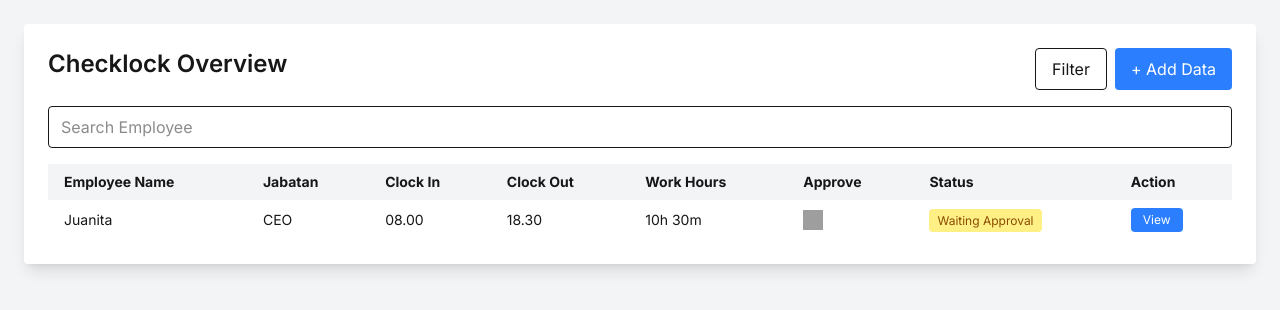
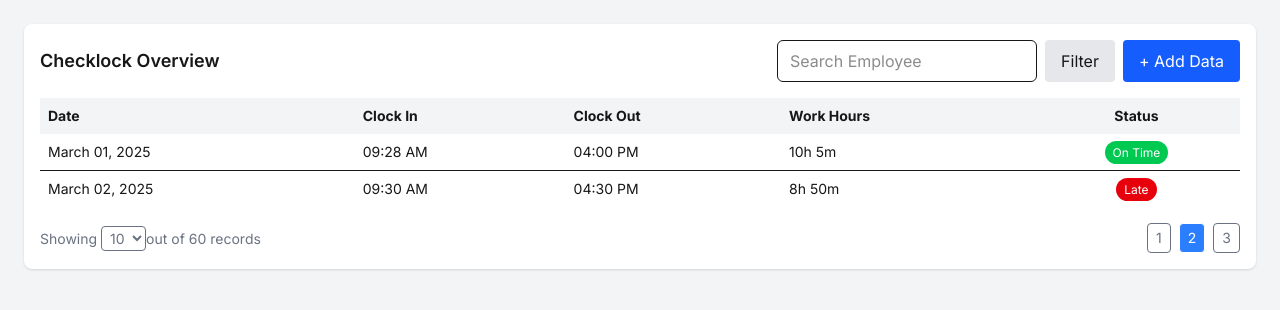
Before and after one commit to nrhlzanin/hris-cmlabs, a Next.js app in the folder frontend/: page /user/checklock in a window 1280 px wide. Shown: the top 310 px of the page. Built offline with nearby package versions, Linux system fonts and the light colour scheme; grey boxes are pictures that could not be loaded.

Commit message:
perbaikan checklock dan absensi

```diff
--- a/frontend/src/app/user/absensi/page.tsx
+++ b/frontend/src/app/user/absensi/page.tsx
@@ -2,22 +2,12 @@ import React from "react";
 
 export default function AbsensiForm() {
   return (
-    <main className="bg-gray-100 min-h-screen p-6">
-      <div className="bg-white p-6 rounded shadow-lg max-w-5xl mx-auto">
+    <div className="p-6 overflow-auto min-h-screen bg-gray-100">
+      <div className="bg-white p-6 rounded shadow-lg max-w-6xl mx-auto">
         <h2 className="text-2xl font-semibold mb-4">Add Checkbox</h2>
         <div className="grid grid-cols-1 md:grid-cols-2 gap-6">
-
           {/* Kolom Kiri */}
           <div className="space-y-4">
-            <div>
-              <label className="block text-sm font-medium">Select Employees</label>
-              <select className="mt-1 w-full border rounded px-3 py-2">
-                <option>Choose Employee</option>
-                <option>John Doe</option>
-                <option>Jane Smith</option>
-              </select>
-            </div>
-
             <div>
               <label className="block text-sm font-medium">Absent Type</label>
               <select className="mt-1 w-full border rounded px-3 py-2">
@@ -48,7 +38,9 @@ export default function AbsensiForm() {
                 <p className="my-2">Or</p>
                 <button className="text-blue-600 underline">Browse</button>
               </div>
-              <button className="mt-3 w-full bg-gray-200 py-2 rounded text-gray-600" disabled>Upload Now</button>
+              <button className="mt-3 w-full bg-gray-200 py-2 rounded text-gray-600" disabled>
+                Upload Now
+              </button>
             </div>
           </div>
 
@@ -62,7 +54,11 @@ export default function AbsensiForm() {
             </div>
 
             <div className="rounded overflow-hidden shadow">
-              <img></img>
+              <img
+                src="https://upload.wikimedia.org/wikipedia/commons/e/e0/Malang_Satellite_Image.png"
+                alt="Map"
+                className="w-full h-52 object-cover"
+              />
             </div>
 
             <div className="space-y-4">
@@ -71,7 +67,7 @@ export default function AbsensiForm() {
                 <input
                   type="text"
                   className="w-full border rounded px-3 py-2 mt-1"
-                  value="Malang City, East Java"
+                  defaultValue="Malang City, East Java"
                 />
               </div>
               <div className="grid grid-cols-2 gap-4">
@@ -102,6 +98,6 @@ export default function AbsensiForm() {
           <button className="px-4 py-2 bg-black text-white rounded">Save</button>
         </div>
       </div>
-    </main>
+    </div>
   );
 }
--- a/frontend/src/app/user/checklock/page.tsx
+++ b/frontend/src/app/user/checklock/page.tsx
@@ -1,190 +1,77 @@
-'use client';
-
-import { useState } from 'react';
+import Image from 'next/image';
 
 export default function ChecklockOverview() {
-  const [modalOpen, setModalOpen] = useState(false);
-  const [detailsOpen, setDetailsOpen] = useState(false);
-  const [approved, setApproved] = useState(null);
-
-  const handleApprove = () => {
-    setApproved(true);
-    setModalOpen(false);
-  };
-
-  const handleReject = () => {
-    setApproved(false);
-    setModalOpen(false);
-  };
-
   return (
-    <div className="bg-gray-100 min-h-screen p-6">
-      <div className="bg-white p-6 rounded shadow-lg">
-        <div className="flex justify-between mb-4">
-          <h2 className="text-2xl font-semibold">Checklock Overview</h2>
-          <div className="flex gap-2">
-            <button className="border px-4 py-2 rounded">Filter</button>
-            <button className="bg-blue-500 text-white px-4 py-2 rounded">+ Add Data</button>
+    <div className="min-h-screen bg-gray-100 p-6">
+      <div className="bg-white rounded-lg shadow p-4">
+        <div className="flex justify-between items-center mb-4">
+          <h2 className="text-lg font-semibold">Checklock Overview</h2>
+          <div className="flex space-x-2">
+            <input
+              type="text"
+              placeholder="Search Employee"
+              className="px-3 py-2 border rounded-md focus:ring focus:border-blue-300"
+            />
+            <button className="px-4 py-2 bg-gray-200 rounded hover:bg-gray-300">Filter</button>
+            <button className="px-4 py-2 bg-blue-600 text-white rounded hover:bg-blue-700">
+              + Add Data
+            </button>
           </div>
         </div>
 
-        <input type="text" placeholder="Search Employee" className="w-full border rounded px-3 py-2 mb-4" />
-
-        <table className="min-w-full text-sm text-left">
+        <div className="overflow-x-auto">
+          <table className="w-full text-sm text-left">
             <thead>
               <tr className="bg-gray-100">
-              <th className="px-4 py-2">Employee Name</th>
-              <th className="px-4 py-2">Jabatan</th>
-              <th className="px-4 py-2">Clock In</th>
-              <th className="px-4 py-2">Clock Out</th>
-              <th className="px-4 py-2">Work Hours</th>
-              <th className="px-4 py-2">Approve</th>
-              <th className="px-4 py-2">Status</th>
-              <th className="px-4 py-2">Action</th>
+                <th className="p-2">Date</th>
+                <th className="p-2">Clock In</th>
+                <th className="p-2">Clock Out</th>
+                <th className="p-2">Work Hours</th>
+                <th className="p-2 text-center">Status</th>
               </tr>
             </thead>
             <tbody className="divide-y">
               <tr>
-              <td className="px-4 py-2">Juanita</td>
-              <td className="px-4 py-2">CEO</td>
-              <td className="px-4 py-2">08.00</td>
-              <td className="px-4 py-2">18.30</td>
-              <td className="px-4 py-2">10h 30m</td>
-              <td className="px-4 py-2">
-                <button onClick={() => setModalOpen(true)} className="flex items-center gap-2">
-                  {!approved ? (
-                    <img src="/icons/cross.svg" alt="no" className="w-5 h-5" />
-                  ) : (
-                    <img src="/icons/check.svg" alt="yes" className="w-5 h-5" />
-                  )}
-                </button>
-              </td>
-              <td className="px-4 py-2">
-                <span
-                  className={`px-2 py-1 rounded text-xs ${
-                    approved === null
-                      ? 'bg-yellow-200 text-yellow-800'
-                      : approved
-                      ? 'bg-green-200 text-green-800'
-                      : 'bg-red-200 text-red-800'
-                  }`}
-                >
-                  {approved === null ? 'Waiting Approval' : approved ? 'On Time' : 'Late'}
+                <td className="p-2">March 01, 2025</td>
+                <td className="p-2">09:28 AM</td>
+                <td className="p-2">04:00 PM</td>
+                <td className="p-2">10h 5m</td>
+                <td className="p-2 text-center">
+                  <span className="bg-green-500 text-white px-2 py-1 rounded-full text-xs">
+                    On Time
                   </span>
                 </td>
-              <td className="px-4 py-2">
-                <button
-                  onClick={() => setDetailsOpen(true)}
-                  className="bg-blue-500 text-white px-3 py-1 rounded text-xs"
-                >
-                  View
-                </button>
+              </tr>
+              <tr>
+                <td className="p-2">March 02, 2025</td>
+                <td className="p-2">09:30 AM</td>
+                <td className="p-2">04:30 PM</td>
+                <td className="p-2">8h 50m</td>
+                <td className="p-2 text-center">
+                  <span className="bg-red-600 text-white px-2 py-1 rounded-full text-xs">
+                    Late
+                  </span>
                 </td>
               </tr>
             </tbody>
           </table>
         </div>
 
-      {/* Approval Modal */}
-      {modalOpen && (
-        <div className="fixed inset-0 bg-black bg-opacity-50 flex items-center justify-center z-50">
-          <div className="bg-white rounded-lg shadow-lg p-6 w-full max-w-md">
-            <div className="flex justify-between items-start">
-              <div className="flex gap-3">
-                <div className="w-12 h-12 rounded-full bg-blue-900"></div>
+        <div className="mt-4 flex justify-between items-center text-sm text-gray-500">
           <div>
-                  <h2 className="text-lg font-semibold">Approve Attendance</h2>
-                  <p className="text-sm text-gray-600">
-                    Are you sure want to approve this employee's attendance?<br />This action cannot be undone.
-                  </p>
+            Showing
+            <select className="border rounded px-1 py-0.5 ml-1">
+              <option>10</option>
+            </select>
+            out of 60 records
           </div>
-              </div>
-              <button onClick={() => setModalOpen(false)} className="text-gray-600 hover:text-black text-xl font-bold">
-                &times;
-              </button>
-            </div>
-
-            <div className="mt-6 flex justify-center gap-4">
-              <button
-                onClick={handleReject}
-                className="bg-red-600 hover:bg-red-700 text-white font-semibold px-4 py-2 rounded-lg"
-              >
-                Reject
-              </button>
-              <button
-                onClick={handleApprove}
-                className="bg-green-600 hover:bg-green-700 text-white font-semibold px-4 py-2 rounded-lg"
-              >
-                Approve
-              </button>
-            </div>
-          </div>
-        </div>
-      )}
-
-      {/* Attendance Details Modal */}
-      {detailsOpen && (
-        <div className="fixed inset-0 bg-black bg-opacity-50 flex items-center justify-center z-50">
-          <div className="bg-white rounded-lg shadow-lg p-6 w-full max-w-2xl">
-            <div className="flex justify-between items-center mb-4">
-              <h2 className="text-xl font-bold">Attendance Details</h2>
-              <button onClick={() => setDetailsOpen(false)} className="text-gray-600 hover:text-black text-2xl font-bold">
-                &times;
-              </button>
-            </div>
-
-            <div className="flex items-center justify-between border rounded p-4 mb-4">
-              <div className="flex items-center gap-4">
-                <div className="w-12 h-12 bg-blue-800 rounded-full"></div>
-                <div>
-                  <div className="font-semibold">Nama Lengkap</div>
-                  <div className="text-sm text-gray-600">Jabatan</div>
-                </div>
-              </div>
-              <span className="bg-gray-200 text-gray-700 text-xs px-3 py-1 rounded">Status Approve</span>
-            </div>
-
-            <div className="grid grid-cols-2 gap-4 mb-4 border rounded p-4">
-              <div>
-                <p className="text-sm text-gray-500">Date</p>
-                <p className="font-semibold">1 March 2025</p>
-              </div>
-              <div>
-                <p className="text-sm text-gray-500">Check In</p>
-                <p className="font-semibold">09.00</p>
-              </div>
-              <div>
-                <p className="text-sm text-gray-500">Check Out</p>
-                <p className="font-semibold">15.00</p>
-              </div>
-              <div>
-                <p className="text-sm text-gray-500">Status</p>
-                <p className="font-semibold">Present</p>
-              </div>
-              <div>
-                <p className="text-sm text-gray-500">Work Hours</p>
-                <p className="font-semibold">9 Hours</p>
-              </div>
-            </div>
-
-            <div className="border rounded p-4 mb-4">
-              <h3 className="font-semibold mb-2">Location Information</h3>
-              <p><strong>Location:</strong> Office</p>
-              <p><strong>Detail Address:</strong> Jln. Soekarno Hatta No. 8, Jatimulyo, Lowokwaru, Kota Malang.</p>
-              <p><strong>Lat:</strong> -2241720016</p>
-              <p><strong>Long:</strong> 2241720119</p>
-            </div>
-
-            <div className="border rounded p-4">
-              <h3 className="font-semibold mb-2">Proof of Attendance</h3>
-              <div className="flex items-center gap-2">
-                <span>Wa003198373738.img</span>
-                <button className="text-blue-600 hover:underline text-sm">Download</button>
+          <div className="flex items-center space-x-2">
+            <button className="px-2 py-1 border rounded">1</button>
+            <button className="px-2 py-1 border rounded bg-blue-500 text-white">2</button>
+            <button className="px-2 py-1 border rounded">3</button>
           </div>
         </div>
       </div>
     </div>
-      )}
-    </div>
   );
 }
```
Lines whose indentation alone changed are shown as unchanged.
